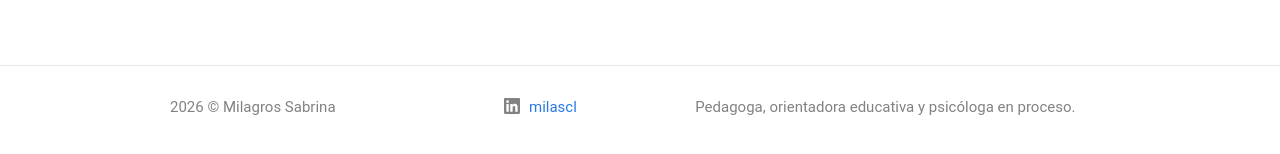
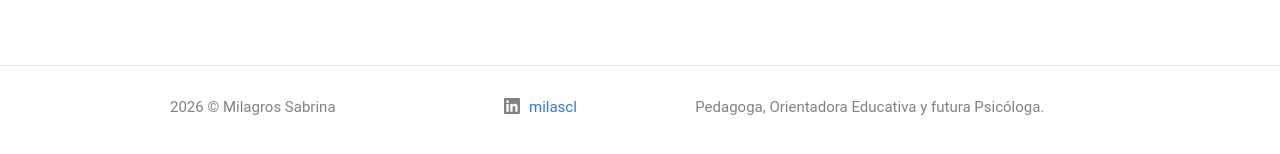
Before and after one commit to MilaSCL/MilaSCL.github.io, a Jekyll site: the page built from index.markdown, in a window 1280 px wide. Shown: the part 722-876 px from the top of the page. Built offline with Jekyll 4.4.1, drawn with Linux system fonts in a browser that asks for light colours.

Commit message:
fix header

```diff
--- a/_config.yml
+++ b/_config.yml
@@ -22,7 +22,7 @@
 author: Milagros Sabrina
 email: ms.cabreralopez@gmail.com
 description: >- # this means to ignore newlines until "baseurl:"
-  Pedagoga, orientadora educativa y psicóloga en proceso.
+  Pedagoga, Orientadora Educativa y futura Psicóloga.
 baseurl: "" # the subpath of your site, e.g. /blog
 url: "" # the base hostname & protocol for your site, e.g. http://example.com
 linkedin_username: milascl
--- a/_sass/minima/_base.scss
+++ b/_sass/minima/_base.scss
@@ -251,3 +251,9 @@
     border: 1px solid $grey-color-light;
   }
 }
+
+.header-image {
+  width: 100%;
+  border: 2px solid #000000;
+  border-radius: 45px 0.1px 45px 0.1px;
+}
--- a/_sass/minima/_layout.scss
+++ b/_sass/minima/_layout.scss
@@ -310,9 +310,3 @@
     }
   }
 }
-
-.header-image {
-    width: 100%;
-    border: 2px solid #000000;
-    border-radius: 45px 0.1px 45px 0.1px;
-}
```
